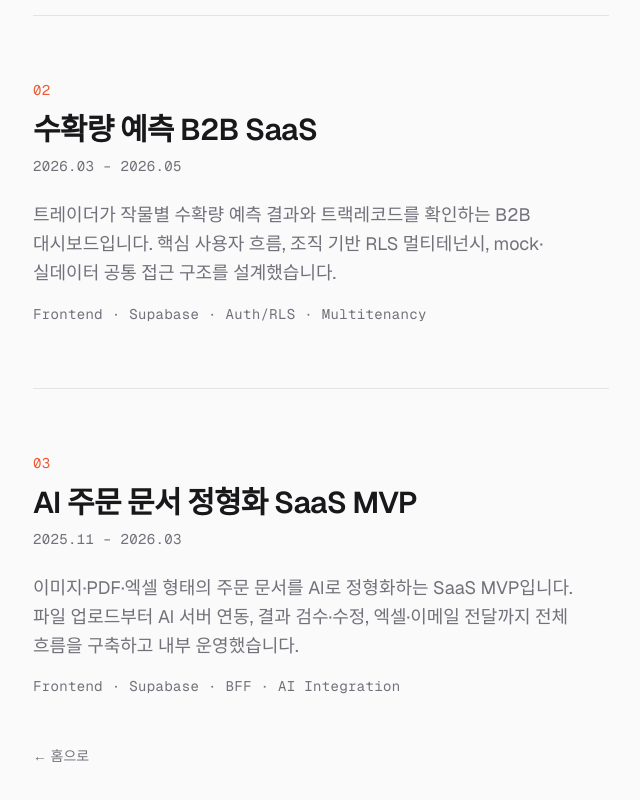
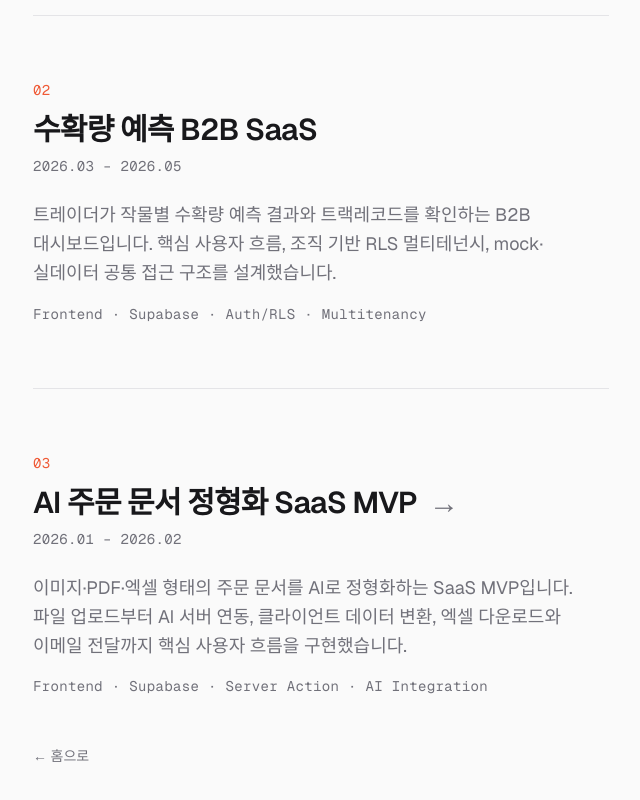
Before and after one commit to Koi-0/koi-dev, a Next.js app: page /projects in a window 1280 px wide. Shown: the part 586-1386 px from the top of the page, without its empty margins (319-959 px from the left). Built offline with nearby package versions, Linux system fonts and the light colour scheme.

Commit message:
feat: Projects 03번 카드 정보 갱신 - 기간·소개·키워드 정정·상세 링크 연결

```diff
--- a/src/app/projects/page.tsx
+++ b/src/app/projects/page.tsx
@@ -44,10 +44,11 @@ const projects: {
   {
     number: "03",
     name: "AI 주문 문서 정형화 SaaS MVP",
-    period: "2025.11 – 2026.03",
+    period: "2026.01 – 2026.02",
     description:
-      "이미지·PDF·엑셀 형태의 주문 문서를 AI로 정형화하는 SaaS MVP입니다. 파일 업로드부터 AI 서버 연동, 결과 검수·수정, 엑셀·이메일 전달까지 전체 흐름을 구축하고 내부 운영했습니다.",
-    keywords: "Frontend · Supabase · BFF · AI Integration",
+      "이미지·PDF·엑셀 형태의 주문 문서를 AI로 정형화하는 SaaS MVP입니다. 파일 업로드부터 AI 서버 연동, 클라이언트 데이터 변환, 엑셀 다운로드와 이메일 전달까지 핵심 사용자 흐름을 구현했습니다.",
+    keywords: "Frontend · Supabase · Server Action · AI Integration",
+    href: "/projects/ai-order-doc-mvp",
   },
 ];
 
```
